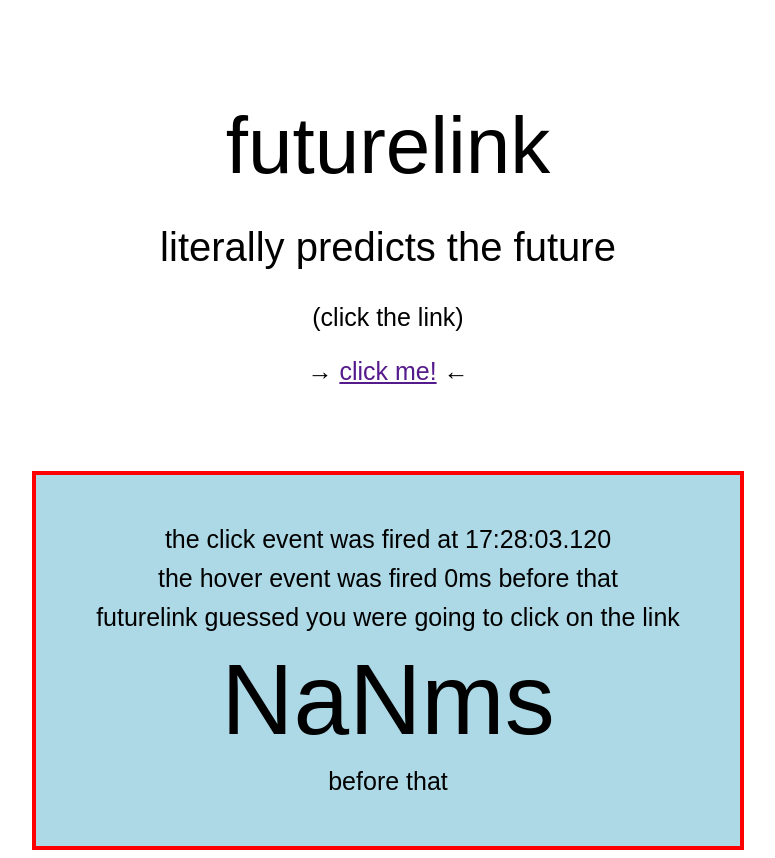
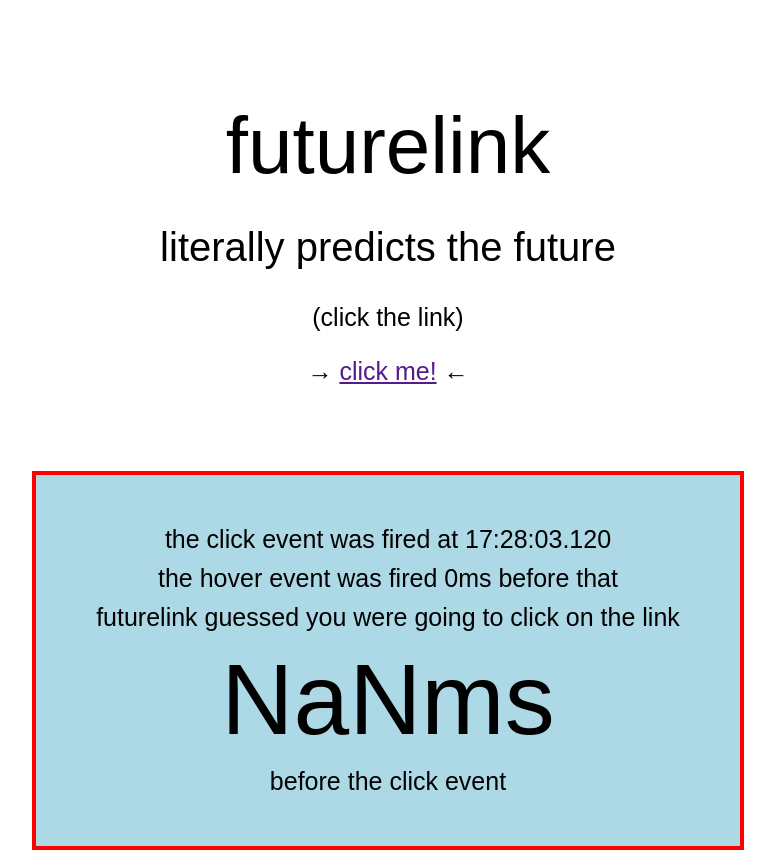
Before and after one commit to callumacrae/futurelink, a website: page index.html in a window 1280 px wide. Both pictures are taken after a click on the link "click me!". Shown: the whole page, without its empty margins (252-1027 px from the left). Drawn offline with Linux system fonts and the light colour scheme.

Commit message:
clarification

```diff
--- a/index.html
+++ b/index.html
@@ -62,7 +62,7 @@
 		<p>the hover event was fired <span class="hover-time"></span>ms before that</p>
 		<p>futurelink guessed you were going to click on the link</p>
 		<p class="big-if-true"><span class="future-time"></span>ms</p>
-		<p>before that</p>
+		<p>before the click event</p>
 	</div>
 
 
```
